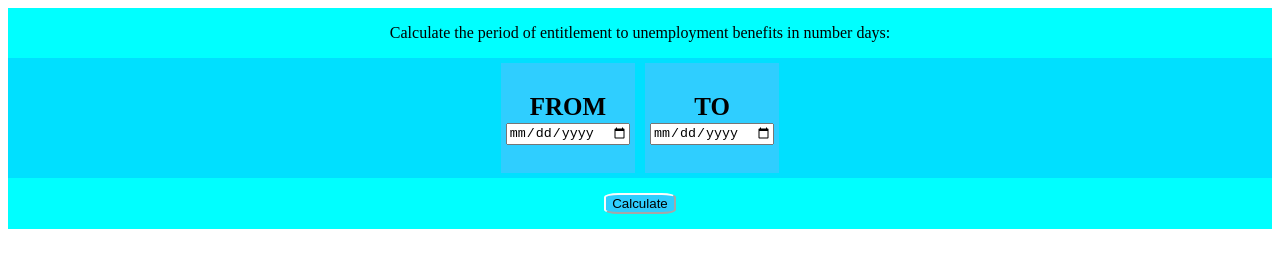
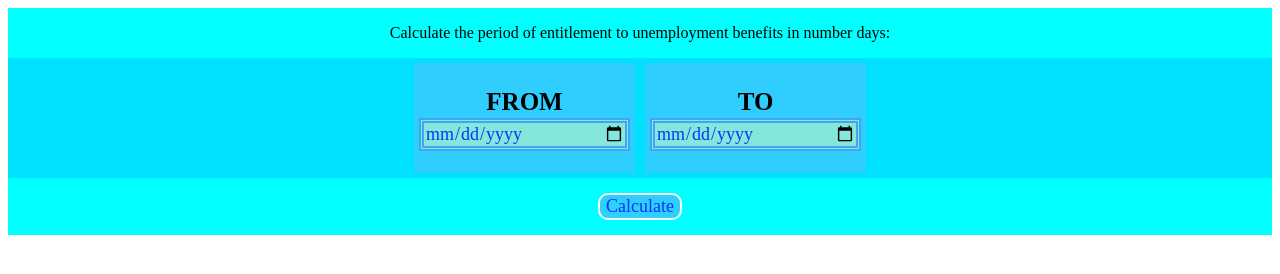
Before and after one commit to maestroGit/DiasParo, a website: page index.html in a window 1280 px wide. Drawn offline with Linux system fonts and the light colour scheme.

Commit message:
Added blue colors

```diff
--- a/index.js
+++ b/index.js
@@ -21,8 +21,8 @@ const calculate = () => {
   // Get inputs values
   let StartDate = document.getElementById("startdate").value;
   let EndDate = document.getElementById("today").value;
-  if (EndDate == "") {
-    alert("EMPTY End date");
+  if (EndDate == "" || StartDate =="") {
+    showDaysParo('Some field is Empty');
   } else {
     //let hoy = Date.now();
     //console.log({ hoy });
@@ -80,7 +80,8 @@ const rangeDaysCompare = (days) => {
   console.log({ days });
   switch (true) {
     case days < 360:
-      alert("menos de un año");
+      //alert("menos de un año");
+      showDaysParo('Employment time was less than year');
       break;
       case days > 360 && days < 540:
         console.log("Los dias de paro son:",120);
--- a/style.css
+++ b/style.css
@@ -1,16 +1,14 @@
-
-
 .colum {
   display: flex;
   flex-direction: column;
   justify-content: center;
   text-align: center;
-    background-color:aqua;
+  background-color: aqua;
 }
 
 .container {
   display: flex;
-  background-color:rgba(0, 204, 255, 0.608);
+  background-color: rgba(0, 204, 255, 0.608);
   justify-content: center;
 }
 
@@ -22,21 +20,42 @@
   background-color: rgb(47, 206, 255);
   display: flex;
   flex-direction: column;
-  justify-content:center;
+  justify-content: center;
   text-align: center;
+}
+
+#startdate:focus {
+  background-color:aqua;
+}
+
+#today:focus {
+  background-color: aqua;
+}
+
+#startdate,
+#today {
+  margin: 0 auto;
+  background-color: rgb(133, 230, 219);
+  width: 200px;
+  border:5px;
+  border-style:double;
+  border-color: rgb(64, 165, 243);
+  font-size: 18px;
+  font-family:montserrat;
+  color: rgb(4, 57, 248);
 }
 
 .label {
   font-size: 25px;
-    padding:2px;
-    margin:0;
+  padding: 2px;
+  margin: 0;
 }
 
 .info {
   background-color: rgb(47, 206, 255);
   display: flex;
   justify-content: center;
-  margin:0;
+  margin: 0;
 }
 
 .btns {
@@ -48,8 +67,13 @@
 
 #btn {
   background-color: rgb(47, 206, 255);
-  border-radius:20%;
+  border-style: solid;
+  border-width: 2px;
+  border-radius: 10px;
   border-color: rgb(250, 251, 251);
+  font-size: 18px;
+  font-family:montserrat;
+  color: rgb(4, 57, 248);
 }
 
 @media (max-width: 768px), handheld and (orientation: portrait) {
```
Also changed, not shown: README.md. Lines whose indentation alone changed are shown as unchanged.
